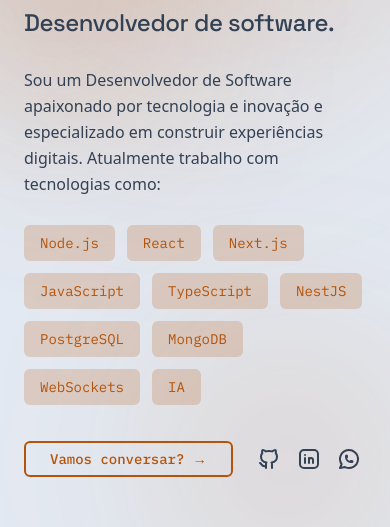
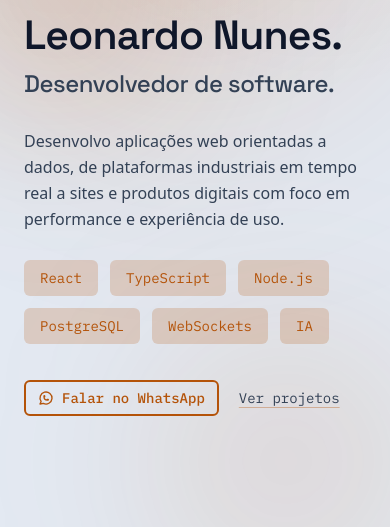
Before and after one commit to dev-leonunes/v2-portfolio, a Next.js app: page / in a window 390 px wide. Shown: the part 239-766 px from the top of the page. Built offline with nearby package versions, Linux system fonts and the light colour scheme; no server answers.

Commit message:
feat(hero): connect WhatsApp CTA and refine hero content
- add a prefilled WhatsApp link using centralized contact data
- focus hero technology badges on a balanced stack
- simplify hero actions to the CTA and project navigation

```diff
--- a/src/components/Hero.tsx
+++ b/src/components/Hero.tsx
@@ -1,8 +1,12 @@
 import { Badge } from "@/components/ui/badge";
 import { Button } from "@/components/ui/button";
 import { cn } from "@/lib/utils";
-import { CONTACT, TECHS } from "@/constants";
+import { CONTACT, HERO_TECHS, WHATSAPP_CTA_MESSAGE } from "@/constants";
 import type { CSSProperties, ReactNode } from "react";
+
+const whatsappCtaUrl = `${CONTACT.Whatsapp.url}?text=${encodeURIComponent(
+  WHATSAPP_CTA_MESSAGE,
+)}`;
 
 const HeroFadeUp = ({
   children,
@@ -55,63 +59,47 @@
 
           <HeroFadeUp delay={0.4}>
             <p className="text-base sm:text-lg leading-relaxed mb-7 max-w-2xl text-secondary">
-              Sou um Desenvolvedor de Software apaixonado por tecnologia e
-              inovação e especializado em construir experiências digitais.
-              Atualmente trabalho com tecnologias como:
+              Desenvolvo aplicações web orientadas a dados, de plataformas
+              industriais em tempo real a sites e produtos digitais com foco em
+              performance e experiência de uso.
             </p>
           </HeroFadeUp>
 
           <HeroFadeUp delay={0.5}>
             <div className="flex flex-wrap gap-3 mb-9">
-              {TECHS.map((tech, i) => (
-                <Badge key={`tech-${i}`}>{tech}</Badge>
+              {HERO_TECHS.map((tech) => (
+                <Badge key={tech}>{tech}</Badge>
               ))}
             </div>
           </HeroFadeUp>
 
           <HeroFadeUp delay={0.6}>
-            <div className="flex flex-wrap items-center gap-6">
+            <div className="flex flex-wrap items-center gap-5 sm:gap-6">
               <Button
+                asChild
                 className={cn(
                   "font-mono px-6 sm:px-8 border-2 border-accent text-accent bg-transparent hover:bg-transparent",
                   "transition-[transform,box-shadow] duration-250 ease-[cubic-bezier(0.645,0.045,0.355,1)] focus-visible:ring-2 focus-visible:ring-accent/50",
                   "hover:shadow-[4px_4px_0_0] hover:shadow-accent hover:-translate-x-1.25 hover:-translate-y-1.25",
                 )}
               >
-                Vamos conversar? →
+                <a
+                  href={whatsappCtaUrl}
+                  target="_blank"
+                  rel="noopener noreferrer"
+                  aria-label="Conversar com Leonardo Nunes pelo WhatsApp"
+                >
+                  <CONTACT.Whatsapp.icon size={20} aria-hidden="true" />
+                  Falar no WhatsApp
+                </a>
               </Button>
 
-              <div className="flex items-center gap-4 text-secondary">
-                <a
-                  href={CONTACT.Github.url}
-                  target="_blank"
-                  rel="noopener noreferrer"
-                  className="hover:text-accent transition-colors duration-200"
-                  aria-label="Abrir perfil de Leonardo Nunes no GitHub"
-                >
-                  <CONTACT.Github.icon size={24} />
-                </a>
-
-                <a
-                  href={CONTACT.Linkedin.url}
-                  target="_blank"
-                  rel="noopener noreferrer"
-                  className="hover:text-accent transition-colors duration-200"
-                  aria-label="Abrir perfil de Leonardo Nunes no LinkedIn"
-                >
-                  <CONTACT.Linkedin.icon size={24} />
-                </a>
-
-                <a
-                  href={CONTACT.Whatsapp.url}
-                  target="_blank"
-                  rel="noopener noreferrer"
-                  className="hover:text-accent transition-colors duration-200"
-                  aria-label="Conversar com Leonardo Nunes no WhatsApp"
-                >
-                  <CONTACT.Whatsapp.icon size={24} />
-                </a>
-              </div>
+              <a
+                href="#projects"
+                className="font-mono text-sm text-secondary underline decoration-accent/35 underline-offset-4 transition-[transform,color,text-decoration-color] duration-200 hover:-translate-y-0.5 hover:text-accent hover:decoration-accent/70 focus-visible:outline-none focus-visible:ring-2 focus-visible:ring-accent/70 focus-visible:ring-offset-2 focus-visible:ring-offset-background"
+              >
+                Ver projetos
+              </a>
             </div>
           </HeroFadeUp>
         </div>
--- a/src/constants/index.ts
+++ b/src/constants/index.ts
@@ -29,15 +29,14 @@
   },
 };
 
-export const TECHS = [
+export const WHATSAPP_CTA_MESSAGE =
+  "Olá, Leonardo! Vi seu portfólio e gostaria de conversar sobre uma oportunidade ou projeto.";
+
+export const HERO_TECHS = [
+  "React",
+  "TypeScript",
   "Node.js",
-  "React",
-  "Next.js",
-  "JavaScript",
-  "TypeScript",
-  "NestJS",
   "PostgreSQL",
-  "MongoDB",
   "WebSockets",
   "IA",
 ];
```
